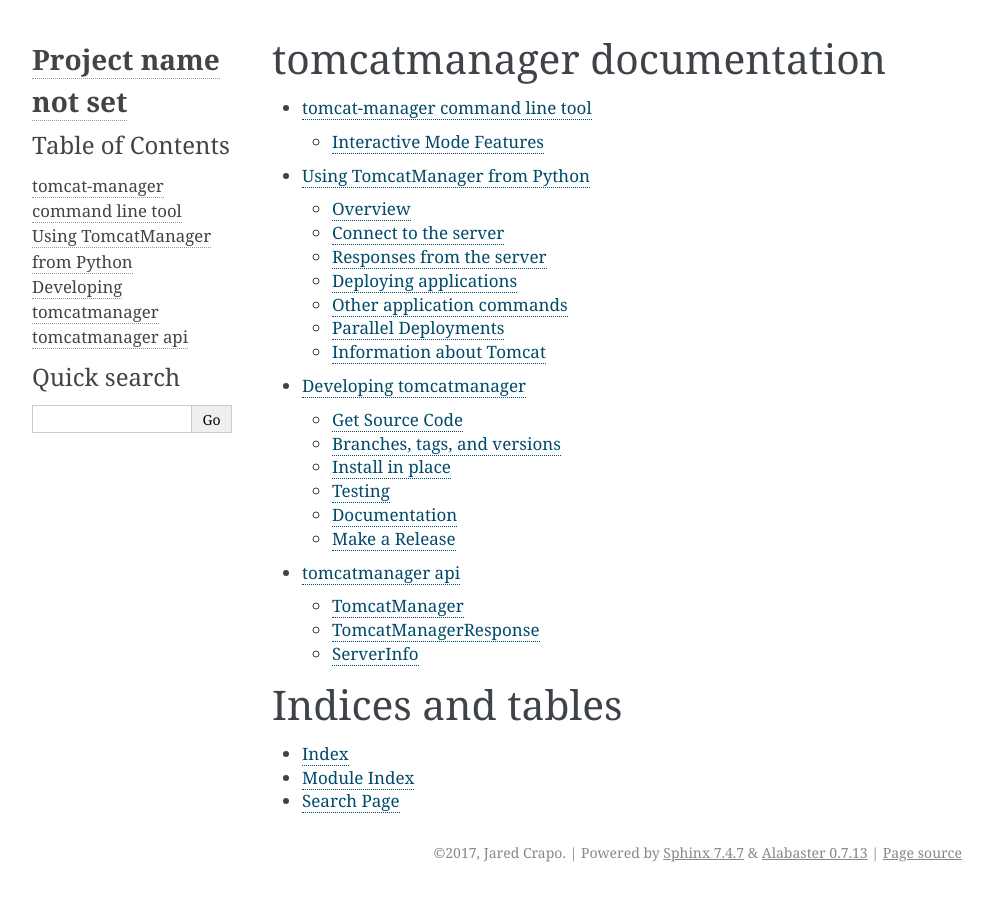
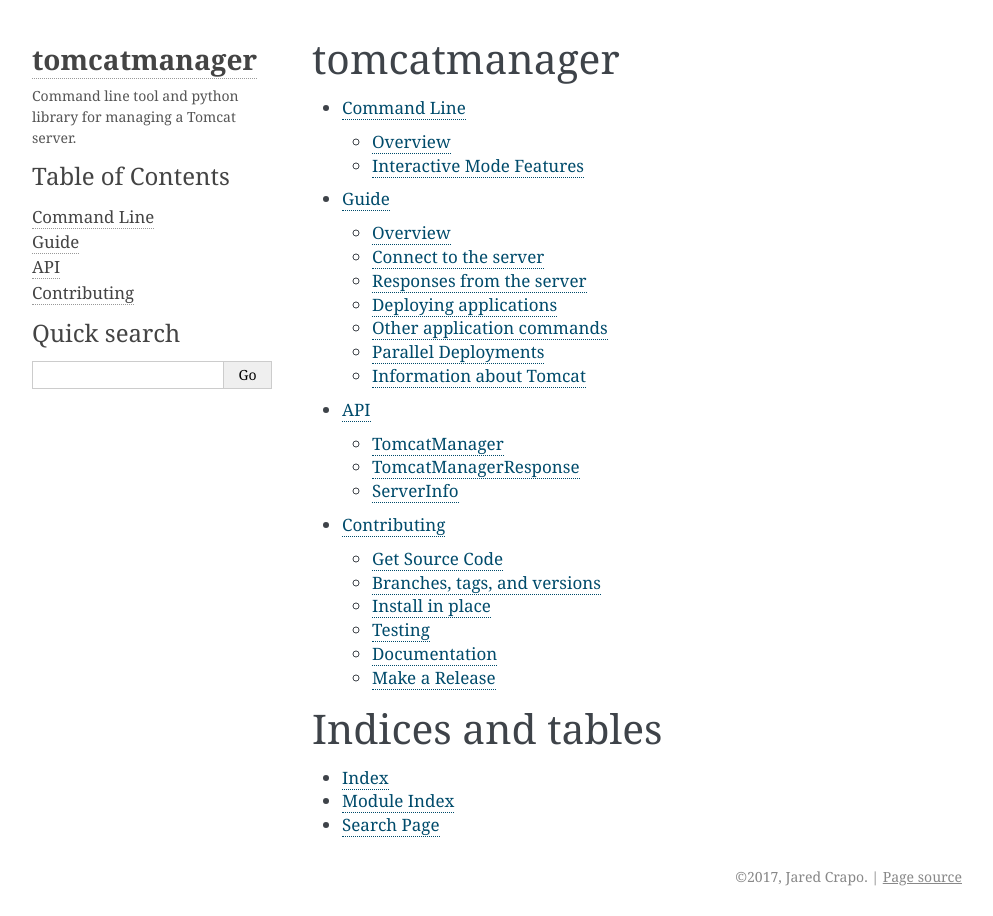
Before and after one commit to tomcatmanager/tomcatmanager, a Sphinx documentation site: the page built from docs/index.rst, in a window 1280 px wide. Shown: the whole page, without its empty margins (148-1141 px from the left). Built offline with Sphinx 7.4.7, drawn with Linux system fonts in a browser that asks for light colours.

Commit message:
Refine documentation structure and theme for #23

```diff
--- a/docs/api/index.rst
+++ b/docs/api/index.rst
@@ -1,5 +1,5 @@
-tomcatmanager api
-=================
+API
+===
 
 API documentation for tomcatmanager |release|
 
--- a/docs/conf.py
+++ b/docs/conf.py
@@ -1,69 +1,22 @@
 #!/usr/bin/env python3
 # -*- coding: utf-8 -*-
 #
-# tomcatmanager documentation build configuration file, created by
-# sphinx-quickstart on Thu Aug 10 16:13:49 2017.
-#
-# This file is execfile()d with the current directory set to its
-# containing dir.
-#
-# Note that not all possible configuration values are present in this
-# autogenerated file.
-#
-# All configuration values have a default; values that are commented out
-# serve to show the default.
-
-# If extensions (or modules to document with autodoc) are in another directory,
-# add these directories to sys.path here. If the directory is relative to the
-# documentation root, use os.path.abspath to make it absolute, like shown here.
-#
-# import os
-# import sys
-# sys.path.insert(0, os.path.abspath('.'))
-
 # -- General configuration ------------------------------------------------
 
-# If your documentation needs a minimal Sphinx version, state it here.
-#
-# needs_sphinx = '1.0'
-
-# Add any Sphinx extension module names here, as strings. They can be
-# extensions coming with Sphinx (named 'sphinx.ext.*') or your custom
-# ones.
 extensions = ['sphinx.ext.autodoc',
     'sphinx.ext.doctest']
-
-# Add any paths that contain templates here, relative to this directory.
 templates_path = ['_templates']
-
-# The suffix(es) of source filenames.
-# You can specify multiple suffix as a list of string:
-#
-# source_suffix = ['.rst', '.md']
 source_suffix = '.rst'
-
-# The master toctree document.
 master_doc = 'index'
 
-# General information about the project.
-# project is supplied via setup.py
-# project = ''
+
+project = 'tomcatmanager'
 copyright = '2017, Jared Crapo'
 author = 'Jared Crapo'
 
-# The version info for the project you're documenting, acts as replacement for
-# |version| and |release|, also used in various other places throughout the
-# built documents.
-#
-# these are supplied via setup.py
-#
-# The short X.Y version.
-# version = ''
-# The full version, including alpha/beta/rc tags.
-# release = ''
+# get the version and release via setuptools_scm
 from pkg_resources import get_distribution
 release = get_distribution('tomcatmanager').version
-# for example take major/minor
 version = '.'.join(release.split('.')[:2])
 
 # The language for content autogenerated by Sphinx. Refer to documentation
@@ -77,15 +30,15 @@
 # source
 autodoc_member_order = 'bysource'
 
-# make the default role of ` try to link to anything it can find
-# this allows for cleaner docstrings, which still get linked when
-# we build the documentation
+# Make the default role of ` try to link to anything it can find.
+# This allows for cleaner docstrings which still get linked when
+# we build the documentation.
 default_role = 'any'
 
 # List of patterns, relative to source directory, that match files and
 # directories to ignore when looking for source files.
 # This patterns also effect to html_static_path and html_extra_path
-exclude_patterns = []
+#exclude_patterns = []
 
 # The name of the Pygments (syntax highlighting) style to use.
 pygments_style = 'sphinx'
@@ -105,7 +58,11 @@
 # further.  For a list of options available for each theme, see the
 # documentation.
 #
-# html_theme_options = {}
+html_theme_options = {
+    'show_powered_by': 'false',
+    'description': 'Command line tool and python library for managing a Tomcat server.',
+    'sidebar_width': '260px',
+}
 
 # Add any paths that contain custom static files (such as style sheets) here,
 # relative to this directory. They are copied after the builtin static files,
@@ -120,9 +77,9 @@
 html_sidebars = {
     '**': [
         'about.html',
+#        'navigation.html',
 		'globaltoc.html',
         'searchbox.html',
-#        'navigation.html',
 #        'relations.html',  # needs 'show_related': True theme option to display
 #        'donate.html',
     ]
--- /dev/null
+++ b/docs/contributing.rst
@@ -0,0 +1 @@
+.. include:: ../CONTRIBUTING.rst
--- a/docs/index.rst
+++ b/docs/index.rst
@@ -1,18 +1,13 @@
-.. tomcatmanager documentation master file, created by
-   sphinx-quickstart on Thu Aug 10 16:13:49 2017.
-   You can adapt this file completely to your liking, but it should at least
-   contain the root `toctree` directive.
-
-tomcatmanager documentation
-===========================
+tomcatmanager
+=============
 
 .. toctree::
    :maxdepth: 2
 
    tomcat-manager
    library
-   developer
    api/index.rst
+   contributing
 
 
 Indices and tables
--- a/docs/library.rst
+++ b/docs/library.rst
@@ -1,5 +1,5 @@
-Using TomcatManager from Python
-===============================
+Guide
+=====
 
 Overview
 --------
--- a/docs/tomcat-manager.rst
+++ b/docs/tomcat-manager.rst
@@ -1,5 +1,8 @@
-tomcat-manager command line tool
-================================
+Command Line
+============
+
+Overview
+--------
 
 This script can either be used in command line mode or interactive mode. To
 use interactive mode you can do::
```
Also changed, not shown: CONTRIBUTING.rst (renamed from docs/developer.rst, +14 -4 lines), 1 other file.
